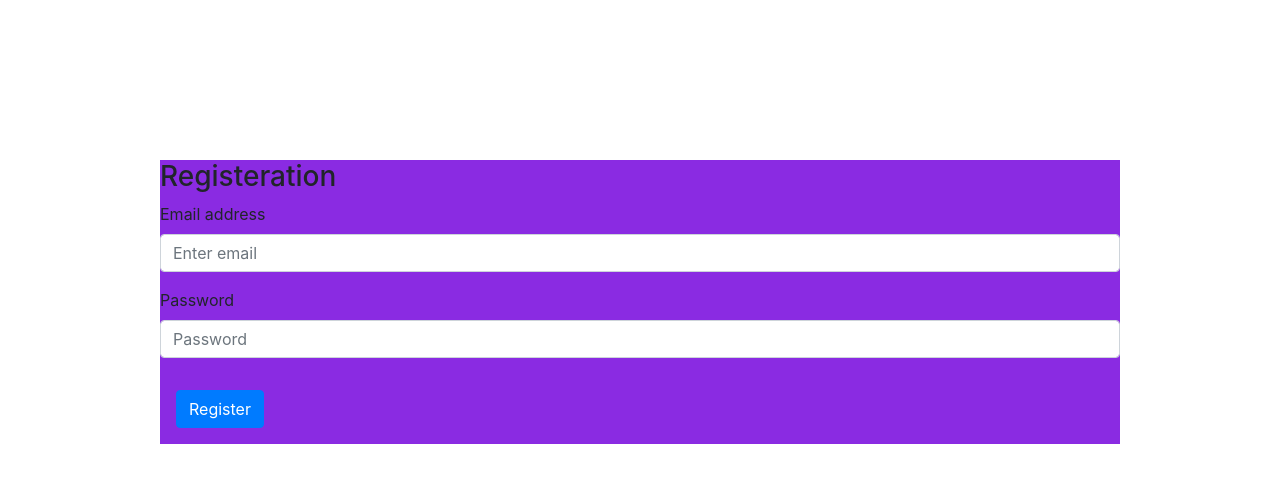
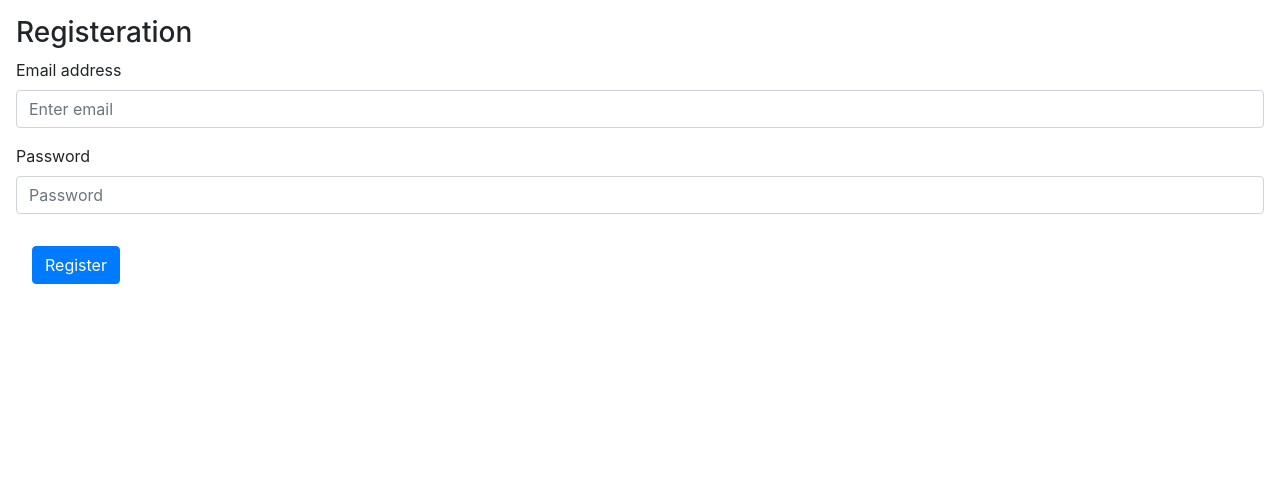
Before and after one commit to ramya2507/TinyApp, a Node server app: page /register in a window 1280 px wide. Shown: the part 56-539 px from the top of the page. Run offline with Node 20, Linux system fonts and the light colour scheme; some libraries are stand-ins or nearby versions.

Commit message:
change the style of the form

```diff
--- a/views/login.ejs
+++ b/views/login.ejs
@@ -9,7 +9,7 @@
   </head>
   <body>
     <%- include('partials/_header'); %>
-    <main style="margin: 10em; background-color: blueviolet;">
+    <main style="margin: 1em;">
       <h3>Login</h3>
       <form action="/login" method="POST">
         <div class="form-group">
--- a/views/registeration.ejs
+++ b/views/registeration.ejs
@@ -9,7 +9,7 @@
   </head>
   <body>
     <%- include('partials/_header'); %>
-    <main style="margin: 10em; background-color: blueviolet;">
+    <main style="margin: 1em;">
       <h3>Registeration</h3>
       <form action="/register" method="POST">
         <div class="form-group">
```
